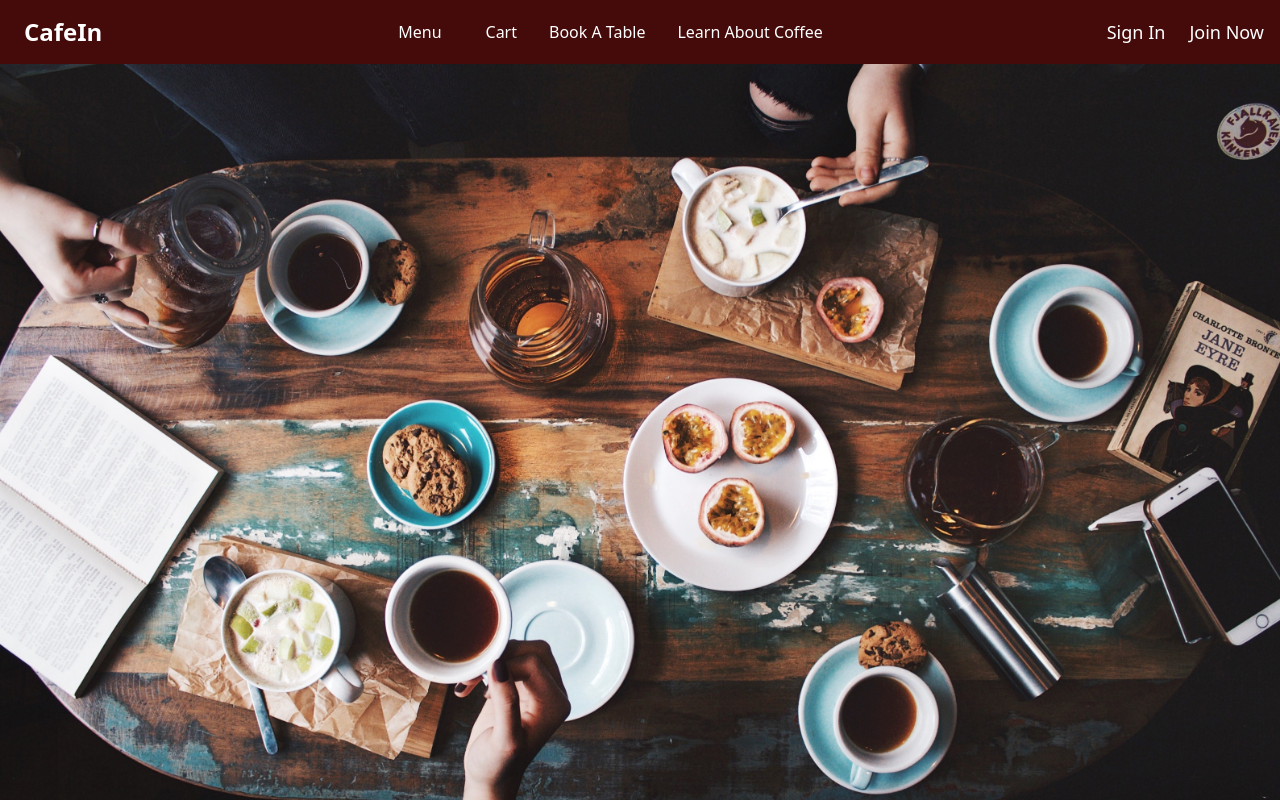
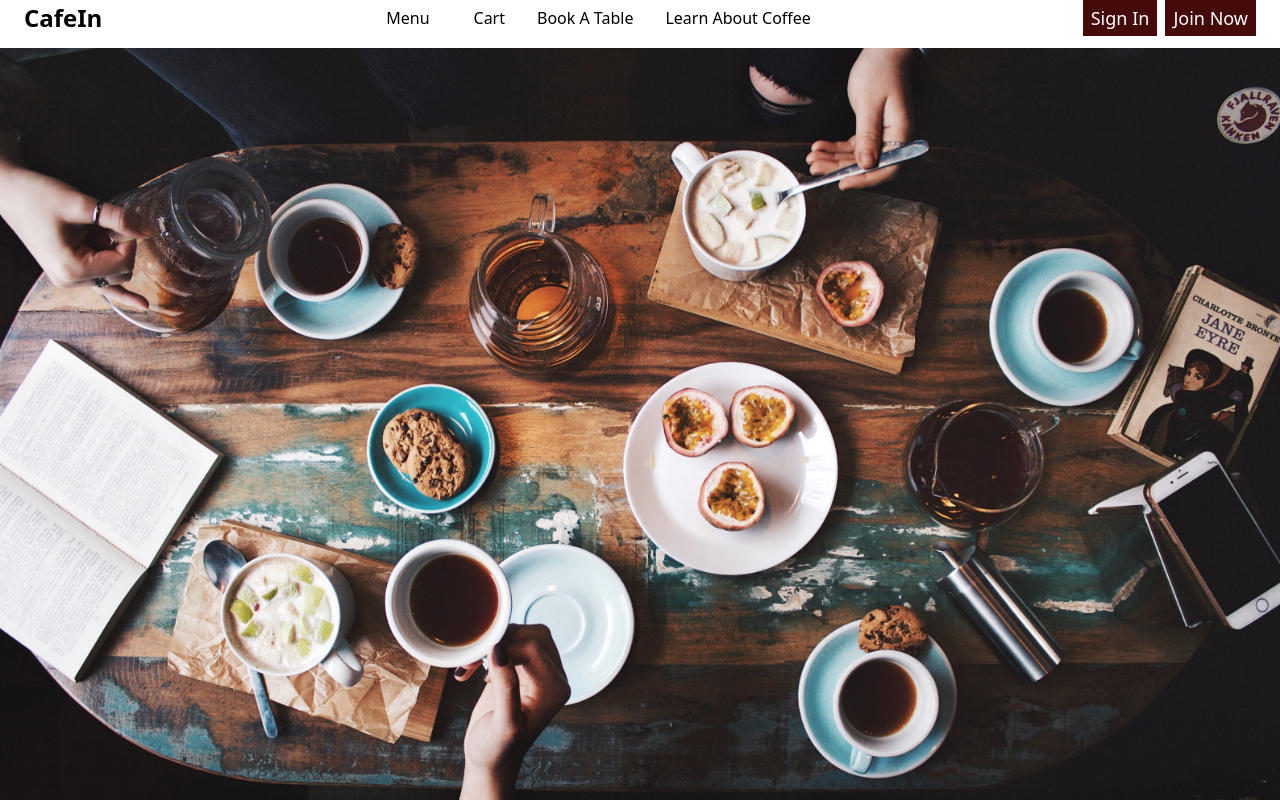
Before and after one commit to praniil/CafeIn, a React (Create React App) app: page / in a window 1280 px wide. Shown: the top 800 px of the page. Built offline with nearby package versions, Linux system fonts and the light colour scheme.

Commit message:
update: updated the styling of navbar, rounded the corners in photoslider at home.tsx

```diff
--- a/src/App.tsx
+++ b/src/App.tsx
@@ -9,6 +9,7 @@ import SignIn from "./Compontents/SignIn";
 import JoinNow from "./Compontents/JoinNow";
 import Info from "./Compontents/Info";
 import Menu from "./Compontents/Menu";
+import Americano from "./Compontents/CoffeeTypes/Americano";
 
 function App() {
   return (
@@ -24,6 +25,7 @@ function App() {
           // <Route path="/sign-in" element={<SignIn />}></Route>
           <Route path="/join-now" element={<JoinNow />}></Route>
           <Route path="/learn-about-coffee" element={<Info />} />
+          <Route path="/menu/americano" element={<Americano />} />
         </Routes>
       </BrowserRouter>
     </>
--- a/src/Compontents/CoffeeTypes/Americano.tsx
+++ b/src/Compontents/CoffeeTypes/Americano.tsx
@@ -7,7 +7,7 @@ const Americano = () => {
     <div>
         <p className='text-center font-serif font-bold text-2xl text-red-800 p-3'><span> <Link to="/menu">Menu/</Link></span>Americano</p>
         <div className='grid grid-cols-2 bg-red-950'>
-            <img className="w-80 h-80 rounded-full m-auto mt-5 mb-5"src={americano} alt="americano"/>
+            <img className="w-96 h-80 rounded-full m-auto mt-5 mb-5"src={americano} alt="americano"/>
             <div className='mt-14 m-auto font-mono font-bold text-3xl text-white '>
                 Americano : Made By Pouring hot mater over an espresso shot.
             </div>
--- a/src/Compontents/Home.tsx
+++ b/src/Compontents/Home.tsx
@@ -47,7 +47,7 @@ const Home = () => {
             <img
               src={photoSliderArray[initialState].image}
               alt=""
-              className="w-96 h-72 pt-2 pb-5 z-0"
+              className="w-96 h-72 pt-2 pb-5 z-0 rounded-lg"
               style={{ position: "absolute" }}
             />
           </Link>
--- a/src/Compontents/Menu.tsx
+++ b/src/Compontents/Menu.tsx
@@ -1,4 +1,4 @@
-import React from "react";
+import React, { useState } from "react";
 import americano from "../coffee/americano.jpg";
 import arabiccoffee from "../coffee/arabic-coffee.jpg";
 import cappuccino from "../coffee/cappuccino2.jpg";
@@ -61,7 +61,7 @@ const Menu = () => {
     },
     {
       url: turkish,
-      name: "Turkish",
+      name: "Turkish Coffee",
     },
   ];
 
@@ -85,6 +85,7 @@ const Menu = () => {
           <p className="font-mono text-2xl pb-6 mb-3"> Drinks </p>
           <div className="grid grid-cols-2 gap-7">
             {menuArray.map((items, index) => (
+              <Link to={`/menu/${items.name.toLocaleLowerCase()}`}>
                 <div key={index} className="flex items-center">
                   <img
                     className="w-40 h-28 rounded-full mr-2"
@@ -93,6 +94,7 @@ const Menu = () => {
                   />
                   <span className="ml-5"> {items.name} </span>
                 </div>
+              </Link>
             ))}
           </div>
         </div>
--- a/src/Compontents/Navbar.tsx
+++ b/src/Compontents/Navbar.tsx
@@ -1,15 +1,20 @@
 import React from "react";
 import { Link } from "react-router-dom";
 
-const navbarElements: string[] = ["Menu", "Cart", "Book A Table", "Learn About Coffee"];
+const navbarElements: string[] = [
+  "Menu",
+  "Cart",
+  "Book A Table",
+  "Learn About Coffee",
+];
 
 const Navbar = () => {
   return (
-    <div className="bg-red-950 text-white">
+    <div className="text-black">
       <div className="container mx-auto">
-        <ul className="flex justify-between items-center h-16">
+        <ul className="flex justify-between items-center mb-3">
           <li>
-            <Link to="/" className="text-2xl font-bold pl-6">
+            <Link to="/" className="text-2xl font-bold pl-6 hover:text-red-950">
               CafeIn
             </Link>
           </li>
@@ -18,7 +23,7 @@ const Navbar = () => {
               <li key={index} className="mx-3">
                 <Link
                   to={`/${element.toLowerCase().replaceAll(" ", "-")}`}
-                  className="hover:text-gray-300"
+                  className="hover:text-red-950"
                 >
                   {element}
                 </Link>
@@ -26,16 +31,18 @@ const Navbar = () => {
             ))}
           </div>
           <div className="flex items-center space-x-6 pr-4">
-            <li>
-              <Link to="/sign-in" className="text-lg font-medium ">
+            <div className="flex h-full">
+              <li className="bg-red-950 text-white p-1 h-full mr-2 pl-2 pr-2">
+                <Link to="/sign-in" className="text-lg font-medium h-full flex items-center">
                   Sign In
                 </Link>
               </li>
-            <li>
-              <Link to="/join-now" className="text-lg font-medium">
+              <li className="bg-red-950 text-white p-1 h-full mr-2 pl-2 pr-2">
+                <Link to="/join-now" className="text-lg font-medium h-full flex items-center">
                   Join Now
                 </Link>
               </li>
+            </div>
           </div>
         </ul>
       </div>
```
Lines whose indentation alone changed are shown as unchanged.
